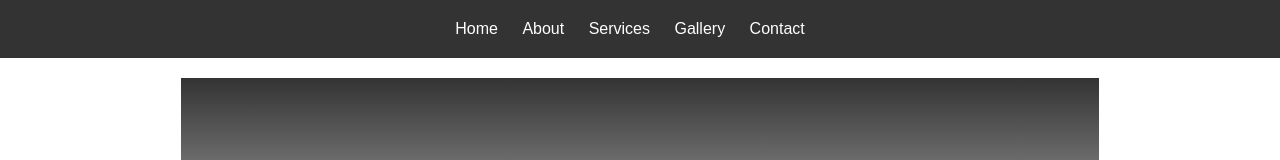
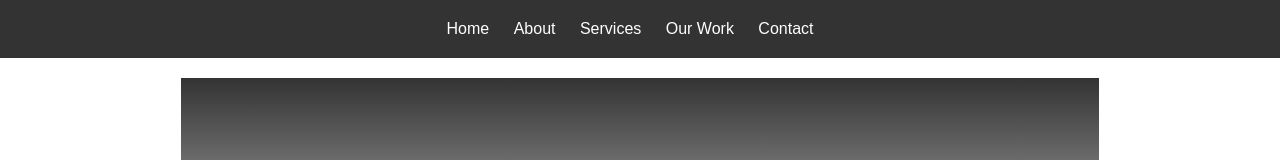
Before and after one commit to WykeTheAlchemist/PYUSD-PORTAL-HACKATHON-, a plain HTML site: page index.html in a window 1280 px wide. Shown: the top 160 px of the page. Drawn offline with Linux system fonts and the light colour scheme.

Commit message:
Update index.html

```diff
--- a/index.html
+++ b/index.html
@@ -28,7 +28,7 @@
 
 				<li><a href="https://secureauth.webnode.page/services/">Services</a></li>
 
-				<li><a href="https://secureauth.webnode.page/photo-gallery/">Gallery</a></li>
+				<li><a href="https://secureauth.webnode.page/our-work/">Our Work</a></li>
 
 				<li><a href="https://secureauth.webnode.page/contact/">Contact</a></li>
 
```
